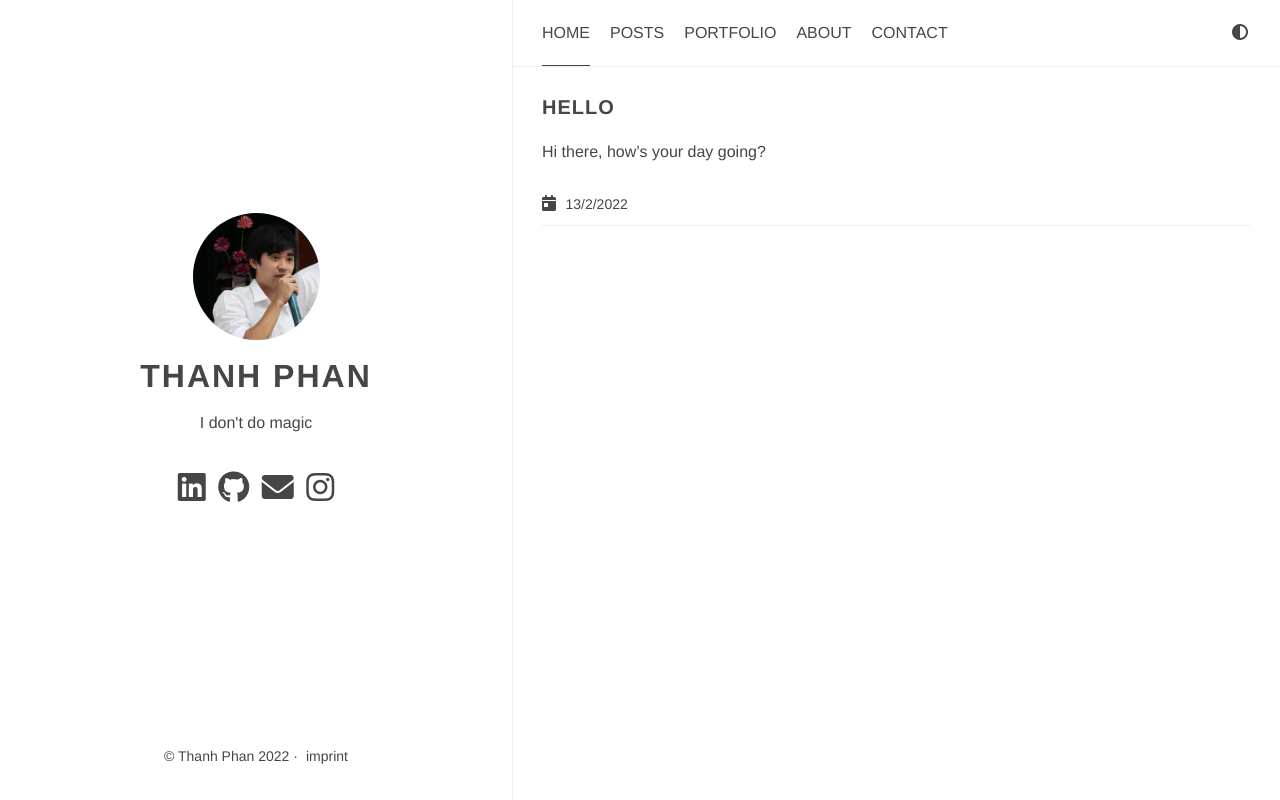
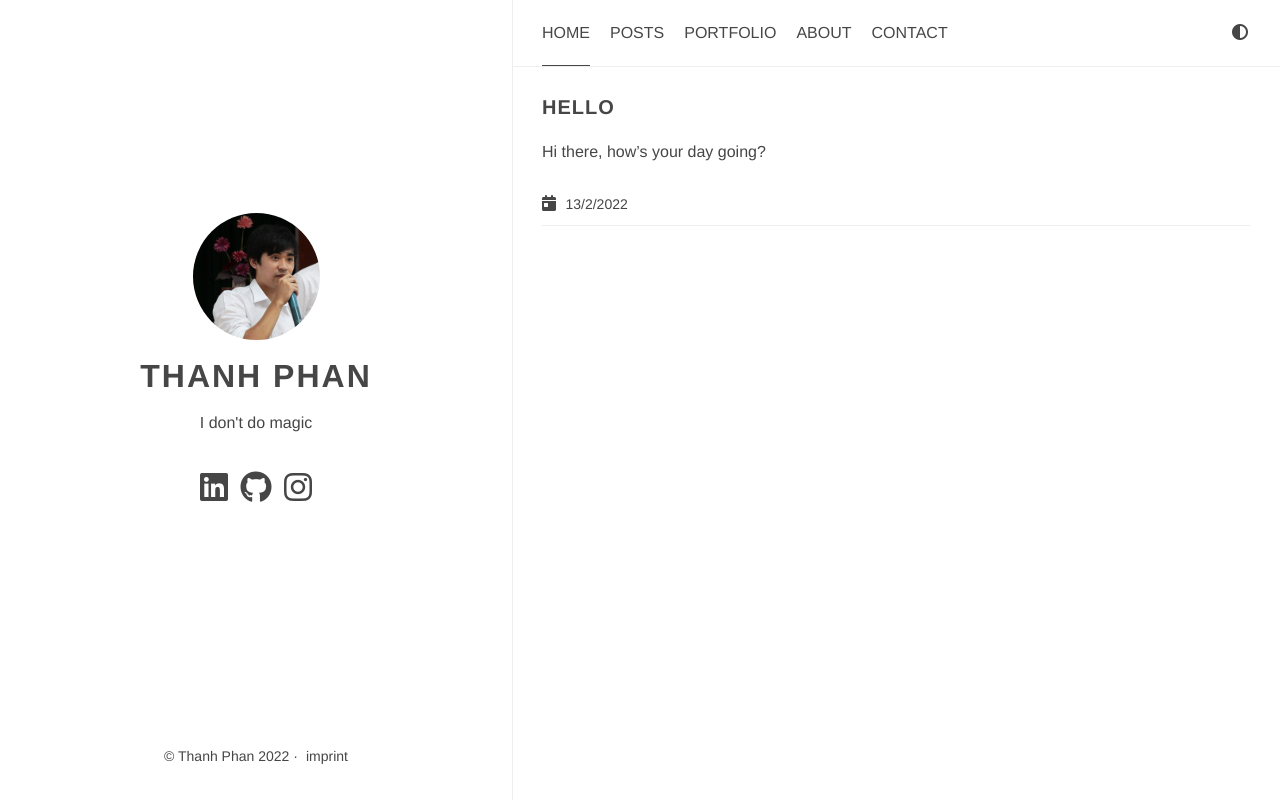
Before and after one commit to thanhfphan/thanhfphan.github.io, a plain HTML site: page index.html in a window 1280 px wide. Drawn offline with Linux system fonts and the light colour scheme.

Commit message:
remove email

```diff
--- a/index.html
+++ b/index.html
@@ -202,19 +202,6 @@
             title="GitHub"
           >
             <i class="fab fa-github fa-2x" aria-hidden="true"></i>
-          </a>
-        </li>
-
-
-        <li class="sidebar__list-item">
-          <a
-            href="mailto:mail@thanhptse@gmail.com"
-            target="_blank"
-            rel="noopener"
-            aria-label="e-mail"
-            title="e-mail"
-          >
-            <i class="fas fa-envelope fa-2x" aria-hidden="true"></i>
           </a>
         </li>
 
```
Also changed, not shown: 404.html (+0 -13 lines), about/index.html (+0 -13 lines), categories/index.html (+0 -13 lines), contact/index.html (+0 -13 lines), imprint/index.html (+0 -13 lines), portfolio/index.html (+0 -13 lines), posts/hello/index.html (+0 -13 lines), posts/index.html (+0 -13 lines), series/index.html (+0 -13 lines), tags/index.html (+0 -13 lines).
